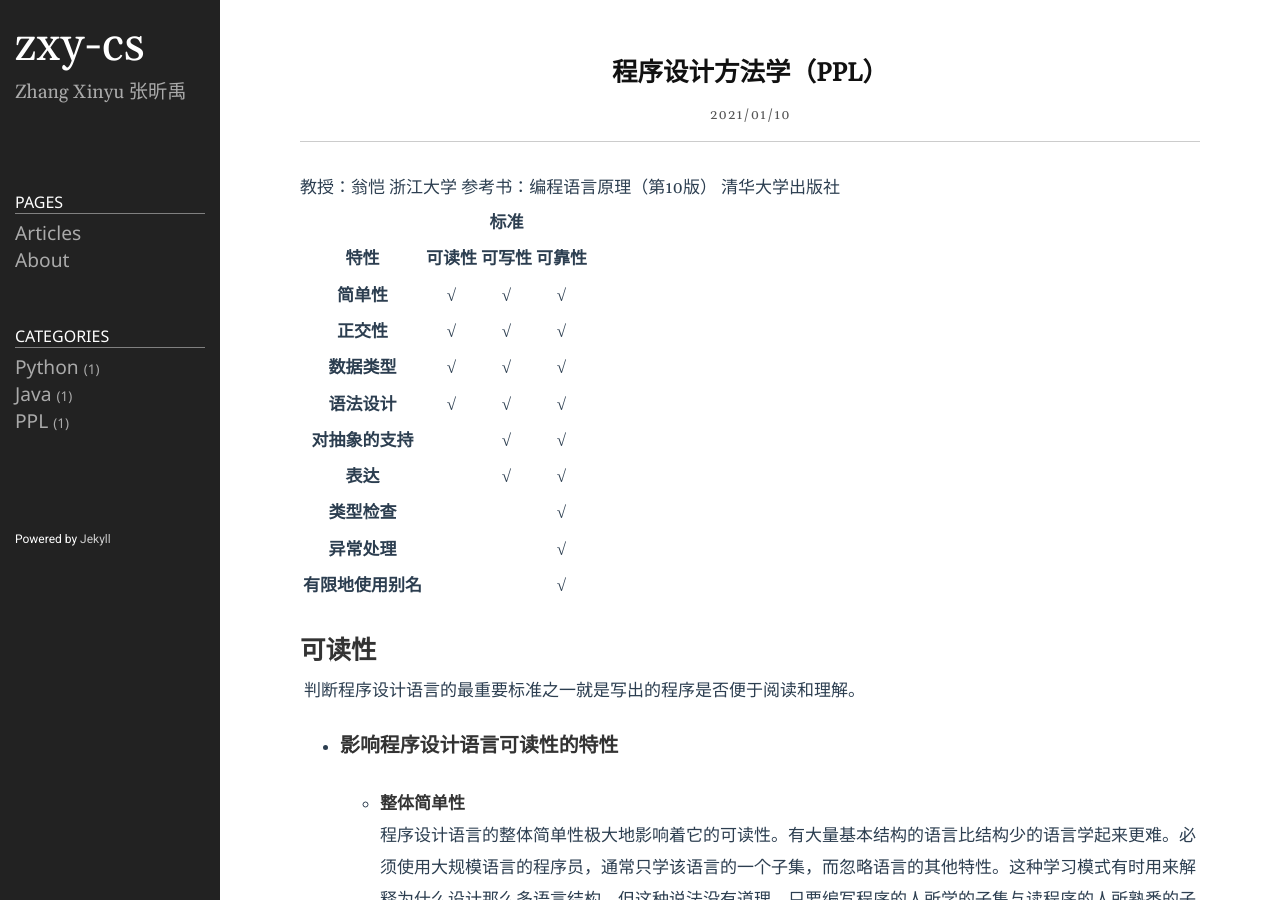
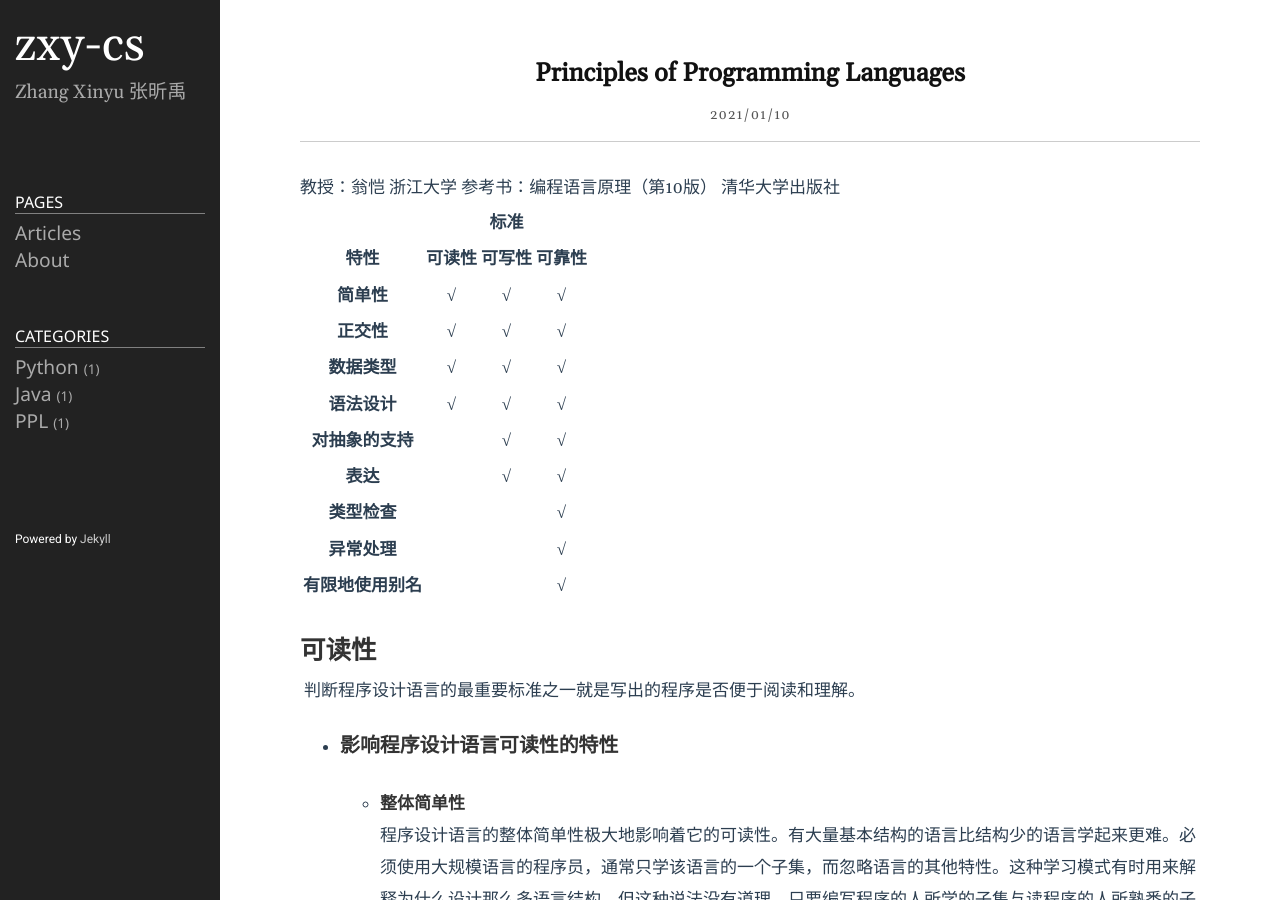
Before and after one commit to zxy-cs/zxy-cs.github.io, a Jekyll site: the page built from _posts/2021-1-10-PPL_the_opening_words.markdown, in a window 1280 px wide and 900 px high. Built offline with Jekyll 4.4.1, drawn with Linux system fonts in a browser that asks for light colours.

Commit message:
Update 2021-1-10-PPL_the_opening_words.markdown

```diff
--- a/_posts/2021-1-10-PPL_the_opening_words.markdown
+++ b/_posts/2021-1-10-PPL_the_opening_words.markdown
@@ -1,6 +1,6 @@
 ---
 layout: post
-title: 程序设计方法学（PPL）
+title: Principles of Programming Languages
 date: 2021-1-10 16:37:05 +0900
 category: PPL
 ---
```
